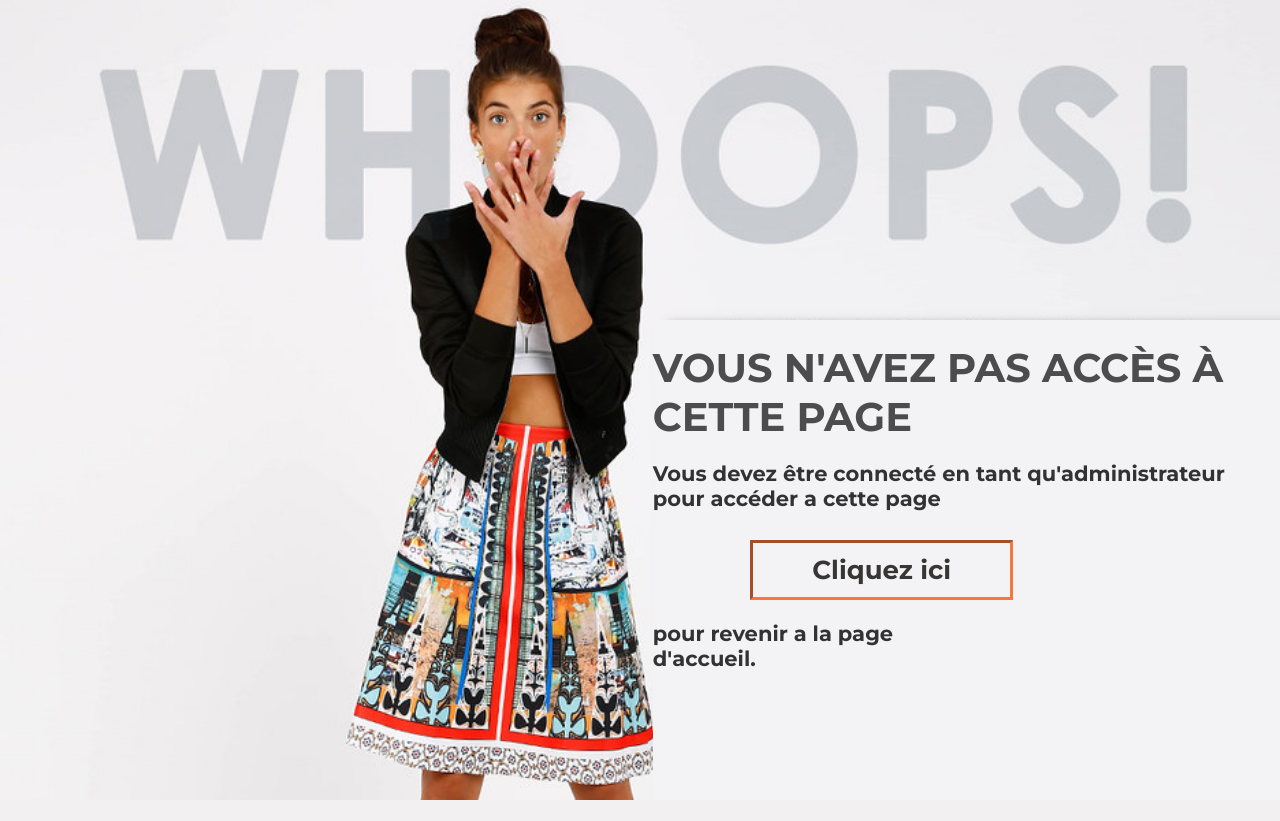
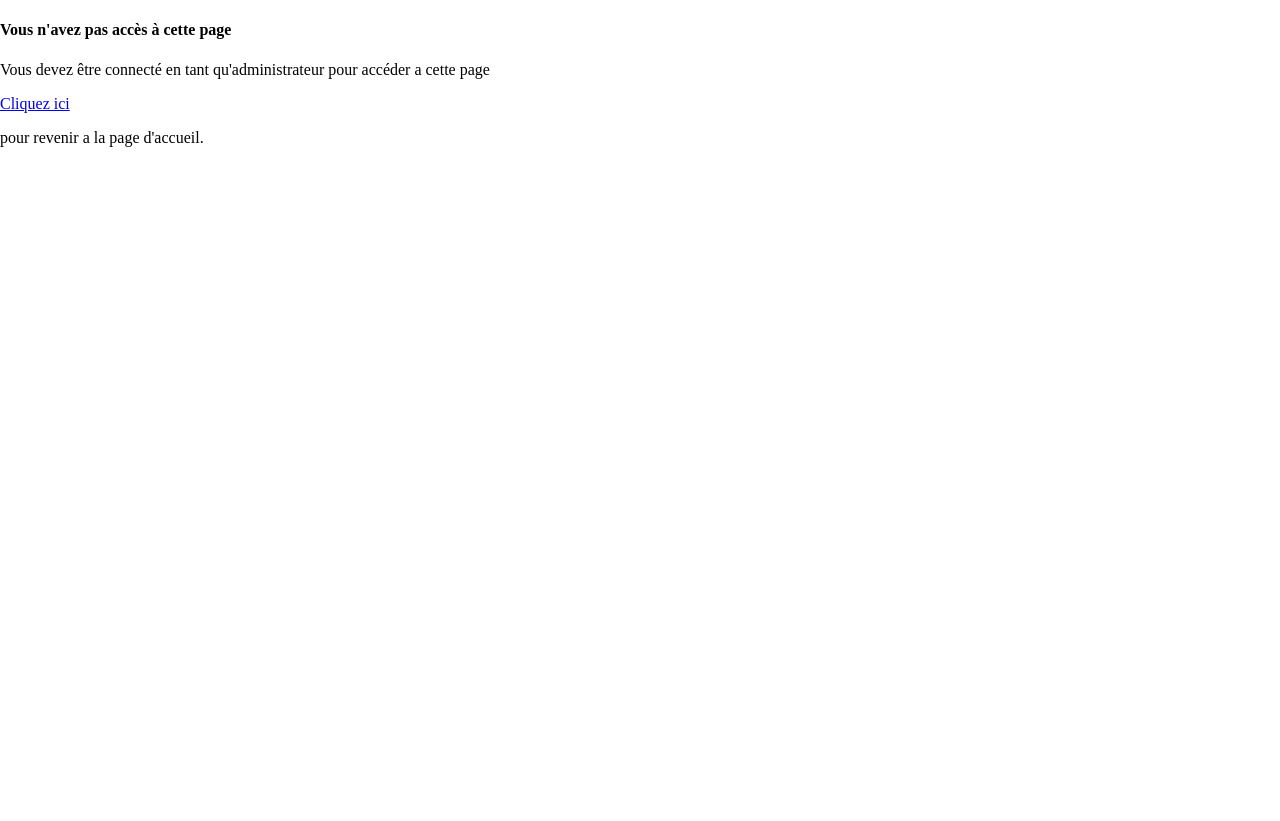
Before and after one commit to justine-lesur/May_boutique, a PHP site: page /admin.php in a window 1280 px wide. Before the commit the page ends 800 px from the top, so only its background shows below. Run offline with PHP 8.4, Linux system fonts and the light colour scheme; data that the repository does not hold is empty.

Commit message:
Add files via upload

```diff
--- a/css/style.css
+++ b/css/style.css
@@ -4,10 +4,9 @@
 
 @import url('https://fonts.googleapis.com/css?family=Poiret+One&display=swap');
 
-@import url('https://fonts.googleapis.com/css2?family=Montserrat:wght@700;900&display=swap');
-
-
-/* /////////// */
+
+
+
 
 body, html{
     height: 100%;
@@ -121,81 +120,7 @@ body, html{
 
                                         /*/////////// ADMIN //////////*/
 
-.bg-error{
-    height: 100%;
-    background: url(../img/404.jpg);
-    background-size: cover;
-    background-repeat: no-repeat;
-    display: flex;
-    align-items: flex-end;
-    justify-content: flex-end;
-    font-family: 'Montserrat', sans-serif;
-}
-
-.div-errtitle{
-    height: 30%;
-    display: flex;
-    align-items: center;
-}
-
-.error-title{
-    margin: 0;
-    text-transform: uppercase;
-    font-size: 40px;
-    color: #4c4c4c;
-}
-
-.div-lienerr{
-    height: 26%;
-    display: flex;
-    align-items: center;
-    width: 73%;
-    justify-content: center;
-}
-
-.lien-error{
-    border: 3px inset #f9763e;
-    padding: 11px 59px;
-    text-decoration: none;
-    color: #383535;
-    font-size: 26px;
-}
-
-.lien-error:hover{
-    border: 3px inset darkred;
-    color: #eee;
-    background-color: #a9a8a8;
-    text-shadow: 1px 1px 3px black;
-}
-
-.art-error{
-    width: 49%;
-    height: 60%;
-    background-color: #F3F3F5;
-    box-shadow: 16px 9px 13px black;
-}
-
-.div-erradm{
-    height: 9%;
-    display: flex;
-    align-items: center;
-    width: 95%;
-    justify-content: flex-end;
-}
-
-.div-erradm2{
-    width: 40%;
-    display: flex;
-    justify-content: flex-end;
-    height: 6%;
-    align-items: center;
-}
-
-.error-admin{
-    margin: 0;
-    font-size: 21px;
-    color: #333232;
-}
+
 
 .leave-admin{
     position: absolute;
```
Also changed, not shown: other parts of css/style.css (+13 -82 lines).
